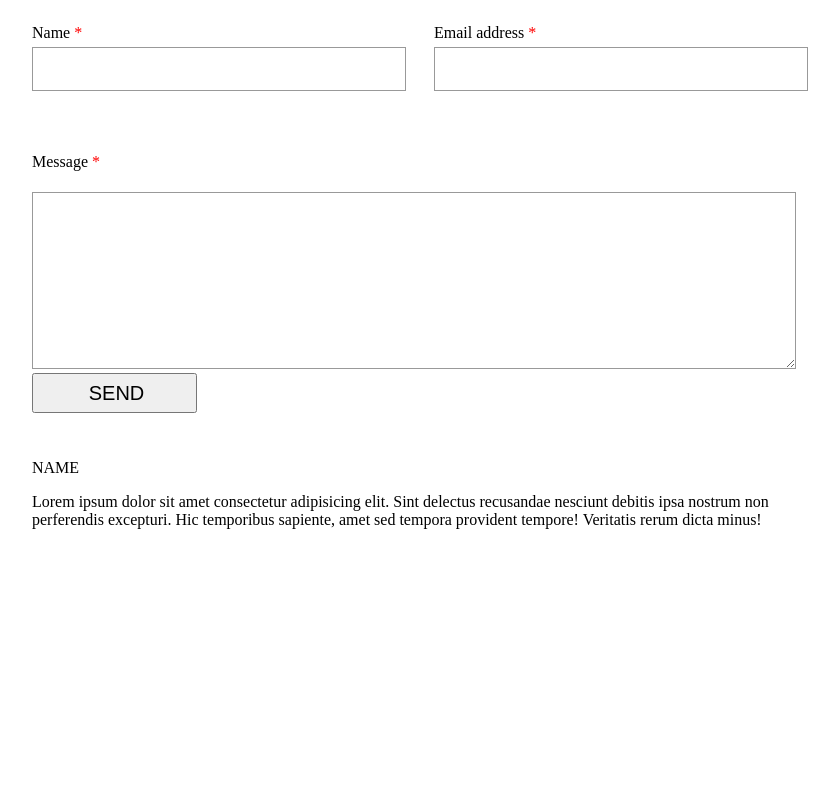
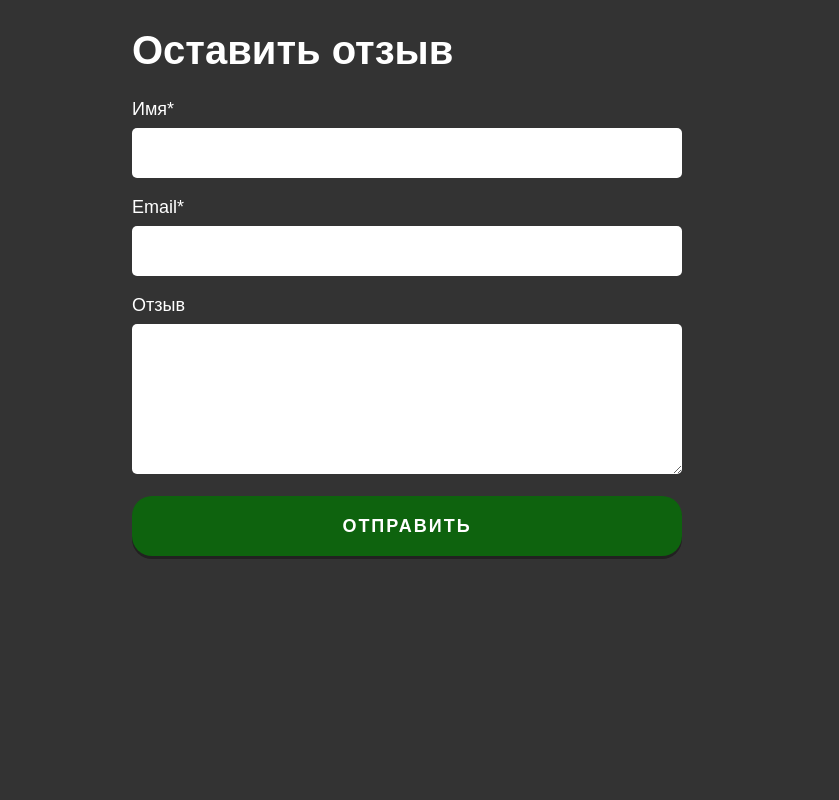
Before and after one commit to IlyaE710/reviews.loc, a PHP site: page / in a window 1280 px wide. Shown: the whole page, without its empty margins (233-1072 px from the left). Run offline with PHP 8.4, Linux system fonts and the light colour scheme; data that the repository does not hold is empty.

Commit message:
Простая валидация на js

```diff
--- a/Core/Views/send.php
+++ /dev/null
@@ -1,6 +0,0 @@
-<?php
-if (isset($_GET["send-review"]))
-{
-    echo "OK";
-    die;
-}
--- a/Public/css/main.css
+++ b/Public/css/main.css
@@ -1,49 +1,96 @@
-.contact__wrapper {
-    width: 750px;
+*,
+::before,
+::after {
+    padding: 0;
+    margin: 0;
+    border: 0;
+    box-sizing: border-box;
+}
+a {
+    text-decoration: none;
+}
+ul,
+ol,
+li {
+    list-style: none;
+}
+img {
+    vertical-align: top;
+}
+h1,
+h2,
+h3,
+h4,
+h5,
+h6 {
+    font-weight: inherit;
+    font-size: inherit;
+}
+html,
+boody {
+    height: 100%;
+    line-height: 1;
+    font-size: 14px;
+    background-color: #333;
+    font-family: Arial, "Helvetica Neue", Helvetica, sans-serif;
+}
+.wrapper {
+}
+.form {
+    max-width: 550px;
     margin: 0 auto;
+    color: #fff;
+    padding: 30px 0;
+
 }
+.form * {
+    outline: none;
+}
+.form__body {
+}
+.form__title {
+    font-size: 40px;
+    font-weight: 700;
+    margin-bottom: 30px;
+}
+.form__item {
+    margin-bottom: 20px;
+}
+.form__label {
+    font-size: 18px;
+    display: block;
+    margin-bottom: 10px;
+}
+.form__input {
+    height: 50px;
+    padding: 0 20px;
+    border-radius: 5px;
+    width: 100%;
+    font-size: 18px;
+}
+textarea.form__input {
+    min-height: 150px;
+    resize: vertical;
+    padding: 20px;
 
-.red {
+}
+.form__button {
+    width: 100%;
+    display: flex;
+    justify-content: center;
+    align-items: center;
+    min-height: 60px;
+    background-color: rgb(14, 99, 14);
+    color: #fff;
+    font-size: 18px;
+    text-transform: uppercase;
+    letter-spacing: 2px;
+    font-weight: 700;
+    cursor: pointer;
+    border-radius: 20px;
+    box-shadow: 0 3px rgb(34, 33, 33);
+}
+._error {
+    outline: auto;
     color: red;
 }
-
-input, button {
-    width: 360px;
-    height: 40px;
-    font-size: 20px;
-    margin-bottom: 30px;
-    padding-left: 10px;
-}
-
-input:first-of-type {
-    margin-right: 28px;
-}
-
-.form__input {
-    display: flex;
-}
-
-textarea {
-    width: 100%;
-    height: 163px;
-}
-
-input, textarea {
-    border: 1px solid #999999;
-    margin-top: 5px;
-    padding-left: 10px;
-}
-
-textarea {
-    padding-top: 10px;
-}
-
-button {
-    width: 165px;
-    height: 40px;
-}
-
-.feedback__wrapper {
-    width: 750px;
-    margin: 0 auto;
-}
--- a/Templates/footer.php
+++ b/Templates/footer.php
@@ -1,2 +1,5 @@
 </body>
+<footer>
+    <script src="../js/script.js"></script>
+</footer>
 </html>
--- a/Templates/main.php
+++ b/Templates/main.php
@@ -2,30 +2,27 @@
 $title = "Главная страница";
 include_once "header.php";
 ?>
-<section class="contact__from">
-    <div class="contact__wrapper">
-        <form action="addFeedback" method="post">
-            <div class="form__input">
-                <p>Name <span class="red">*</span><input name="name" type="text"></p>
-                <p>Email address <span class="red">*</span><input name="email" type="text"></p>
+<div class="wrapper">
+    <div class="form">
+        <form action="addFeedback" method="post" id="_form" class="form__body">
+            <h1 class="form__title">Оставить отзыв</h1>
+            <div class="form__item">
+                <label for="formName" class="form__label">Имя*</label>
+                <input type="text" id="formName" class="form__input _req _name" name="name">
             </div>
-            <p>Message <span class="red">*</span></p>
-            <textarea name="text"></textarea>
-            <div class="button__block">
-                <button type="submit">SEND</button>
+            <div class="form__item">
+                <label for="formEmail" class="form__label">Email*</label>
+                <input type="text" id="formEmail" class="form__input _req _email" name="email">
             </div>
+            <div class="form__item">
+                <label for="formMessage" class="form__label">Отзыв</label>
+                <textarea name="text" id="formMessage" class="form__input _req _text"></textarea>
+            </div>
+            <button type="submit" class="form__button">Отправить</button>
         </form>
     </div>
-</section>
+</div>
 
-<section class="feedback">
-    <div class="feedback__wrapper">
-        <div class="feedback__data">
-            <p>NAME</p>
-        </div>
-        <p>Lorem ipsum dolor sit amet consectetur adipisicing elit. Sint delectus recusandae nesciunt debitis ipsa nostrum non perferendis excepturi. Hic temporibus sapiente, amet sed tempora provident tempore! Veritatis rerum dicta minus!</p>
-    </div>
-</section>
 <?php /** @var array $params */
 foreach($params['data'] as $param){ ?>
 <section class="feedback">
```
Also changed, not shown: Core/test.php (deleted, +0 -11 lines), Public/js/script.js (added, +48 -0 lines).
